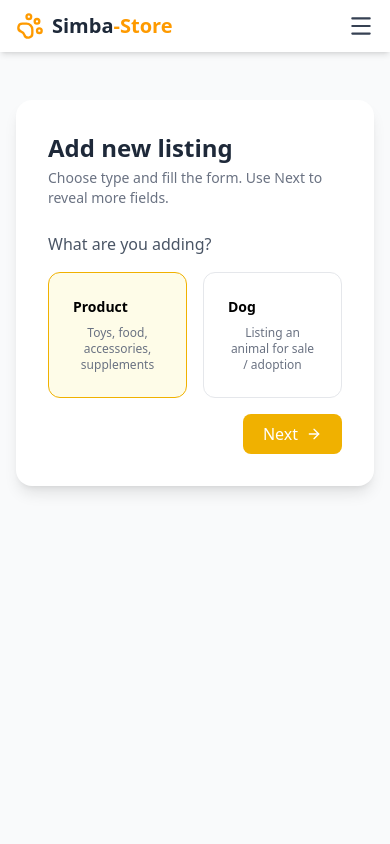
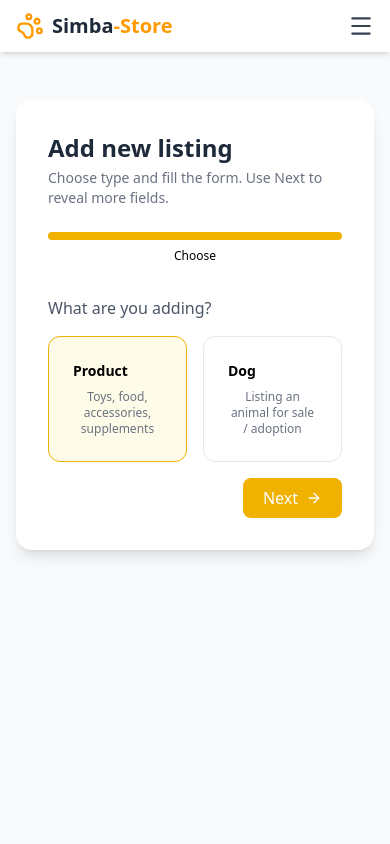
Before and after one commit to Empire688682/simba-store, a React (Vite) app: page /add-product in a window 390 px wide. Shown: the top 844 px of the page. Built offline with nearby package versions, Linux system fonts and the light colour scheme.

Commit message:
Fix visibility of progress indicator on mobile devices in AddProduct component

```diff
--- a/src/component/Pages/AddProduct.jsx
+++ b/src/component/Pages/AddProduct.jsx
@@ -148,7 +148,7 @@ export default function AddProduct() {
                     ))}
                 </div>
 
-                <div className="flex hidden md:hidden items-center gap-3 mb-8">
+                <div className="block md:hidden items-center gap-3 mb-8">
                     <div className="flex-1">
                             <div className={`w-full h-2 rounded-full bg-yellow-500`}></div>
                             <p className="text-xs text-center mt-2">{labels[step]}</p>
```
